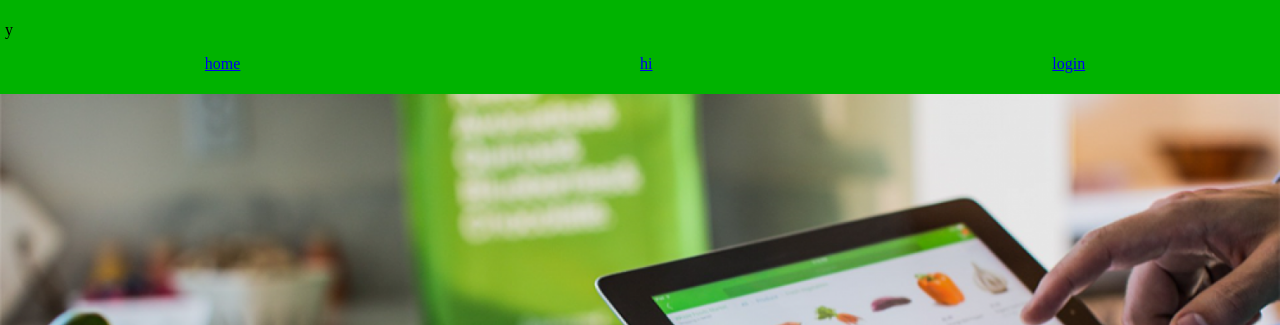
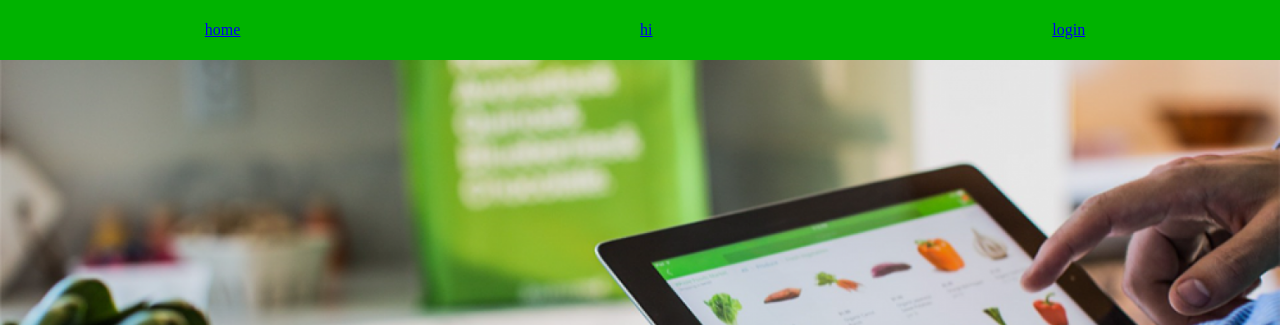
Before and after one commit to sharvesh32/gro.github.io, a plain HTML site: page index.html in a window 1280 px wide. Shown: the top 325 px of the page. Drawn offline with Linux system fonts and the light colour scheme.

Commit message:
Update index.html

```diff
--- a/index.html
+++ b/index.html
@@ -11,7 +11,7 @@
   <div class="nav-wrapper">
   <body>
 
-<p>y</p>
+
 <nav>
    <ul class="nav-list">
         <li><a href="grocery.html">home</a></li>
```
